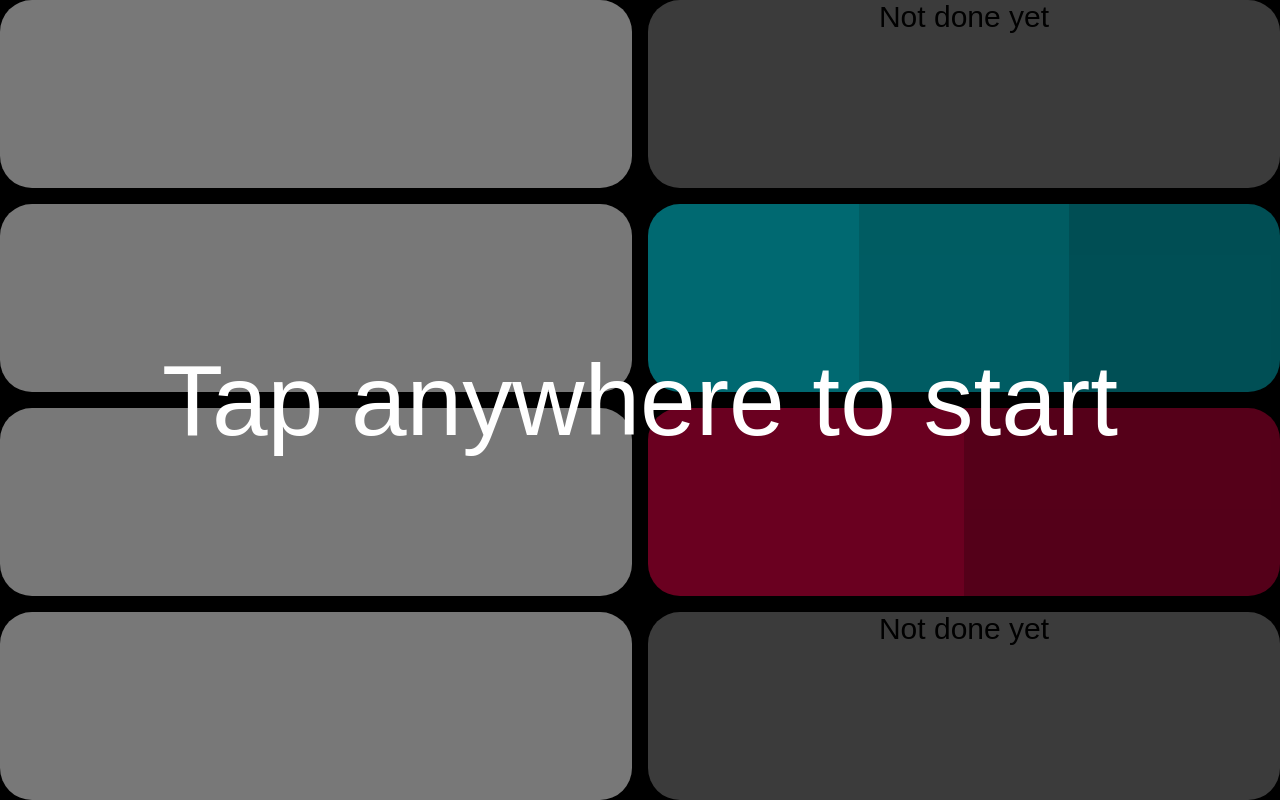
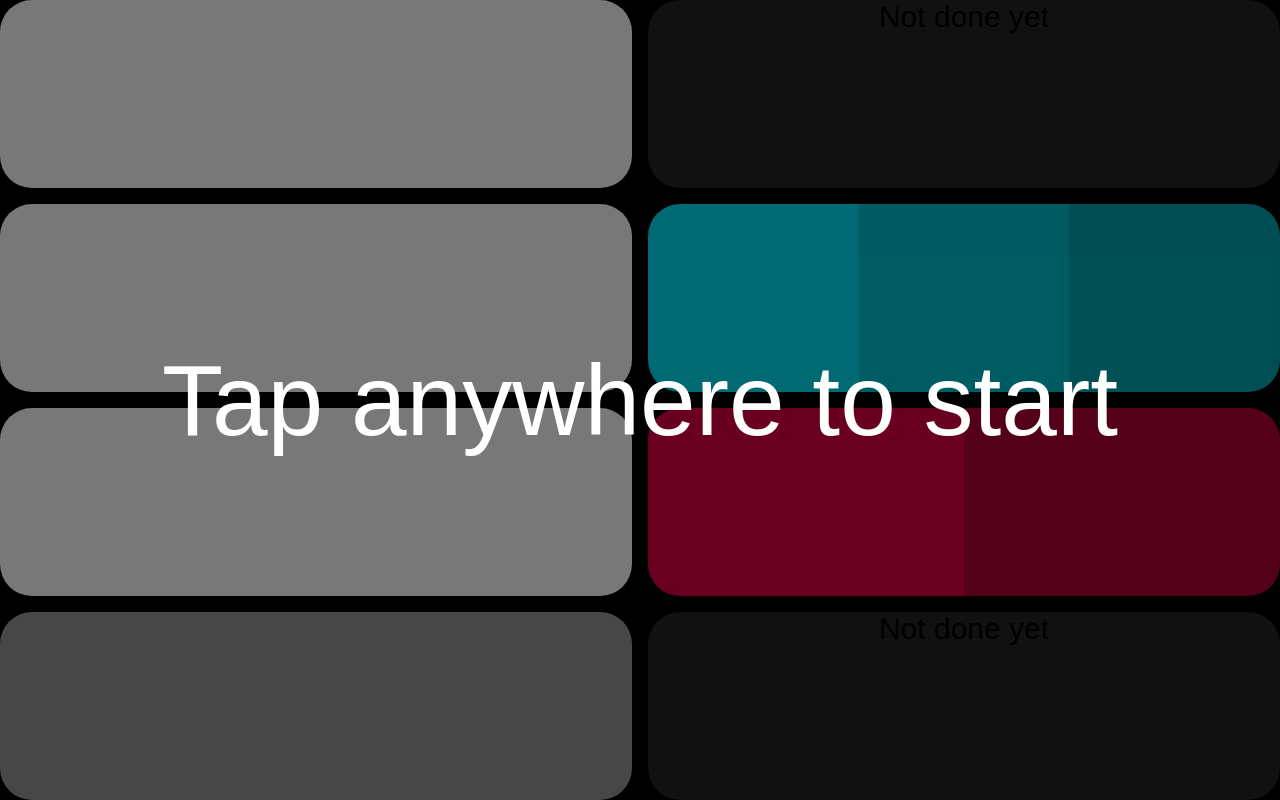
Before and after one commit to izmishi/ilo-kalama, a plain HTML site: page index.html in a window 1280 px wide. Drawn offline with Linux system fonts and the light colour scheme.

Commit message:
Updated key colours

```diff
--- a/style.css
+++ b/style.css
@@ -34,7 +34,7 @@ html, body {
     display: flex;
     align-items: stretch;
     height: 100vh;
-    height: -webkit-fill-available;
+/*    height: -webkit-fill-available;*/
     margin: 0px;
     padding: 0;
     gap: 16px;
@@ -55,7 +55,7 @@ html, body {
 .column-container > div {
     clip-path: inset(0px round 32px);
     width: 100%;
-    height: 300px;
+    height: 320px;
     text-align: center;
     font-size: 30px;
 }
@@ -64,8 +64,12 @@ html, body {
     background-color: #f1f1f1;
 }
 
+#note-key-3 {
+    opacity: 0.6;
+}
+
 .column-container > .modifier-key {
-    background-color: #777777;
+    background-color: #222222;
 }
 
 
```
Also changed, not shown: index.html (+6 -0 lines).
